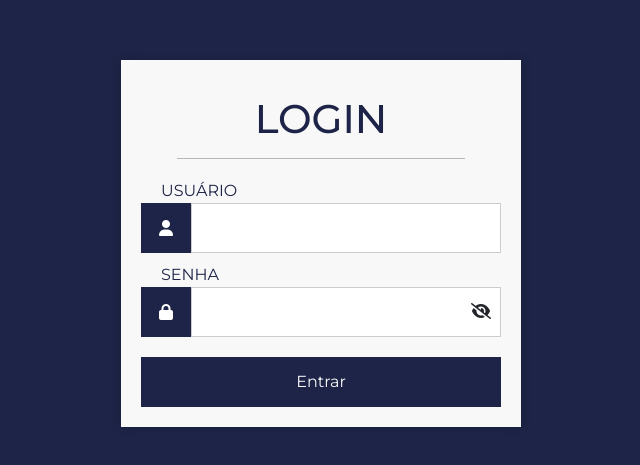
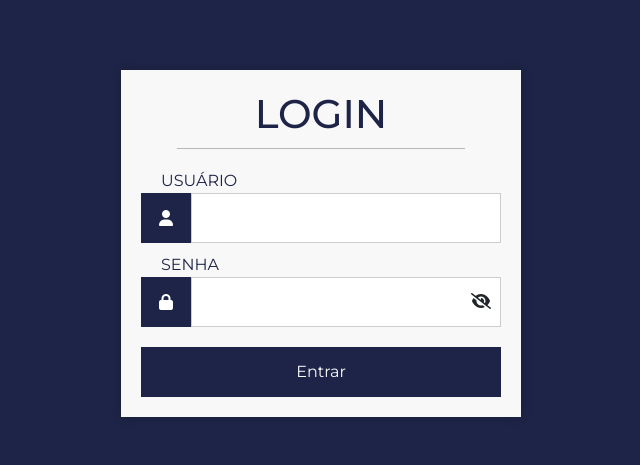
Before and after one commit to Devs2Blu-Projects/AvaliaTech-frontend, an Angular app in the folder evaluator/: page / in a window 1280 px wide. Shown: the part 157-622 px from the top of the page, without its empty margins (319-959 px from the left). Built offline with nearby package versions, Linux system fonts and the light colour scheme.

Commit message:
atualização scss component login

```diff
--- a/evaluator/src/app/components/login/login.component.scss
+++ b/evaluator/src/app/components/login/login.component.scss
@@ -26,7 +26,6 @@
   }
 
   h1 {
-    margin: 15px 0;
     color: #1e2447;
   }
 
```
